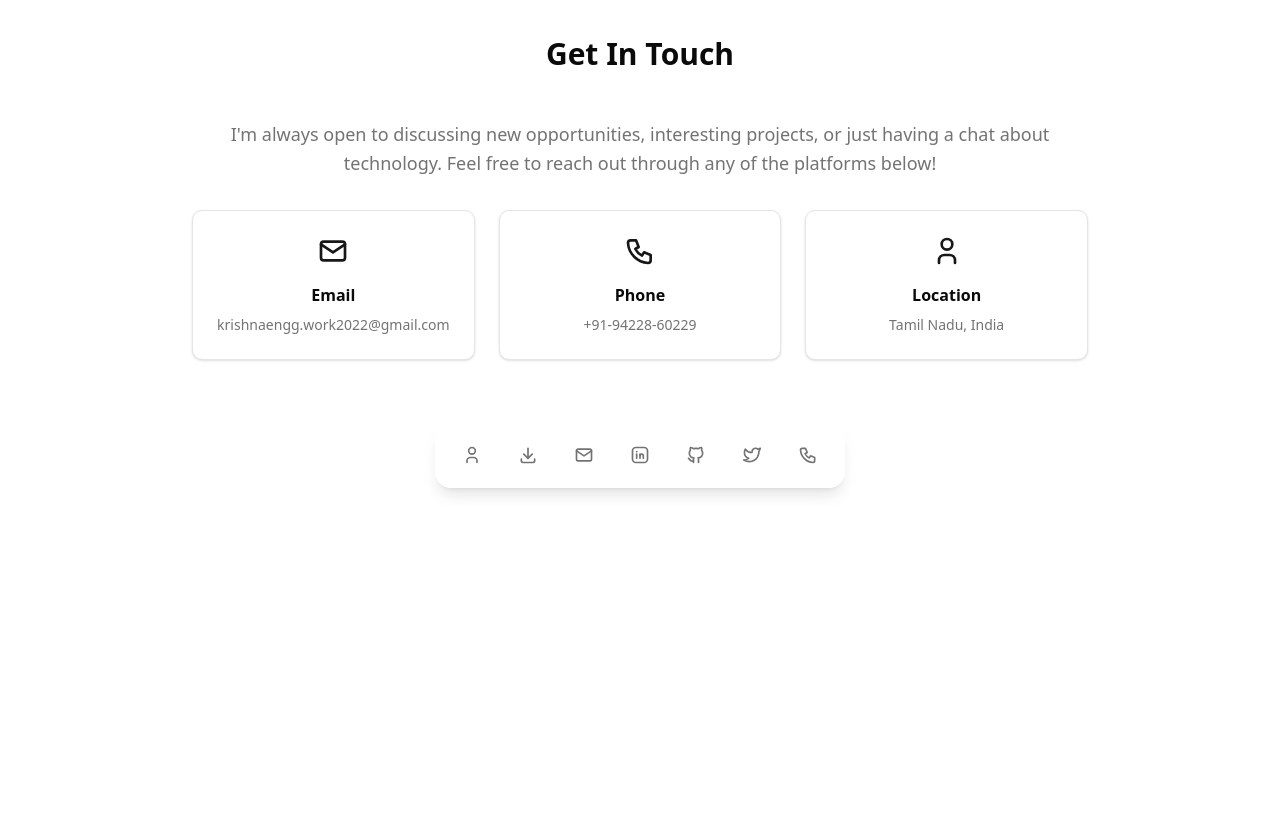
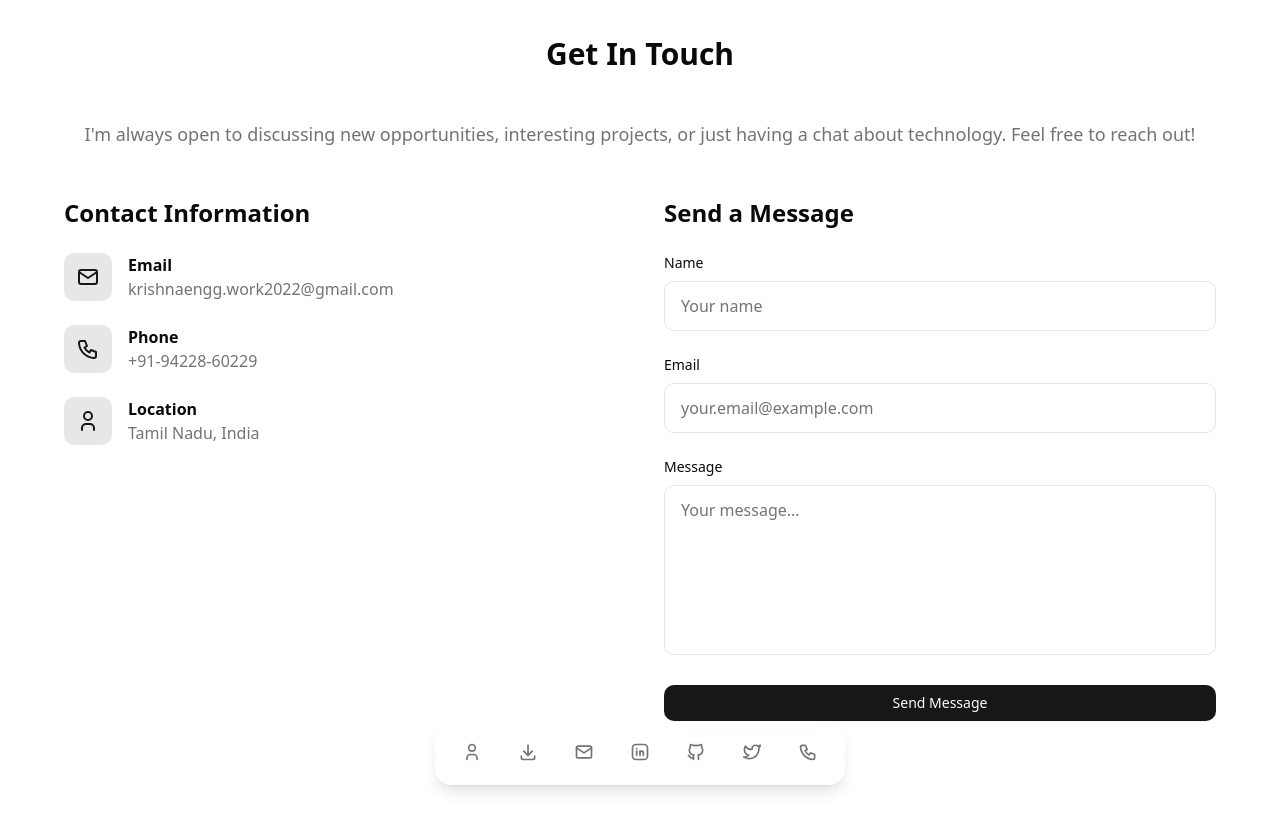
Before and after one commit to KrishnaRandad2023/Final_year_portfolio, a Next.js app: page / in a window 1280 px wide. Shown: the part 5520-6350 px from the top of the page. Before the commit the page ends 6088 px from the top, so only its background shows below. Built offline with nearby package versions, Linux system fonts and the light colour scheme.

Commit message:
Added working contact form with Formspree and corrected contact information from resume

```diff
--- a/src/app/page.js
+++ b/src/app/page.js
@@ -31,7 +31,13 @@ export default function Home() {
             with expertise in Python, Java, React, and cloud technologies.
           </p>
           <div className="flex gap-4 justify-center">
-            <Button onClick={() => document.getElementById('projects').scrollIntoView({ behavior: 'smooth' })}>
+            <Button
+              onClick={() =>
+                document
+                  .getElementById("projects")
+                  .scrollIntoView({ behavior: "smooth" })
+              }
+            >
               View My Work
             </Button>
             <Button
@@ -244,13 +250,20 @@ export default function Home() {
                         Vellore Institute of Technology
                       </h4>
                       <p className="text-lg text-muted-foreground mb-2">
-                        Bachelor of Technology in Computer Science with Specialization in IoT
+                        Bachelor of Technology in Computer Science with
+                        Specialization in IoT
                       </p>
-                      <p className="text-sm text-muted-foreground">Tamil Nadu, India</p>
+                      <p className="text-sm text-muted-foreground">
+                        Tamil Nadu, India
+                      </p>
                     </div>
                     <div className="text-right mt-4 md:mt-0">
-                      <span className="text-2xl font-bold text-primary">9.13 CGPA</span>
-                      <p className="text-sm text-muted-foreground">Sept. 2022 - Present</p>
+                      <span className="text-2xl font-bold text-primary">
+                        9.13 CGPA
+                      </span>
+                      <p className="text-sm text-muted-foreground">
+                        Sept. 2022 - Present
+                      </p>
                     </div>
                   </div>
                 </div>
@@ -265,11 +278,17 @@ export default function Home() {
                       <p className="text-lg text-muted-foreground mb-2">
                         HSC - Maharashtra State Board
                       </p>
-                      <p className="text-sm text-muted-foreground">Maharashtra, India</p>
+                      <p className="text-sm text-muted-foreground">
+                        Maharashtra, India
+                      </p>
                     </div>
                     <div className="text-right mt-4 md:mt-0">
-                      <span className="text-2xl font-bold text-primary">77%</span>
-                      <p className="text-sm text-muted-foreground">May 2020 - Mar. 2022</p>
+                      <span className="text-2xl font-bold text-primary">
+                        77%
+                      </span>
+                      <p className="text-sm text-muted-foreground">
+                        May 2020 - Mar. 2022
+                      </p>
                     </div>
                   </div>
                 </div>
@@ -284,11 +303,17 @@ export default function Home() {
                       <p className="text-lg text-muted-foreground mb-2">
                         SSC - Maharashtra State Board
                       </p>
-                      <p className="text-sm text-muted-foreground">Maharashtra, India</p>
+                      <p className="text-sm text-muted-foreground">
+                        Maharashtra, India
+                      </p>
                     </div>
                     <div className="text-right mt-4 md:mt-0">
-                      <span className="text-2xl font-bold text-primary">97%</span>
-                      <p className="text-sm text-muted-foreground">Jun. 2010 - Mar. 2020</p>
+                      <span className="text-2xl font-bold text-primary">
+                        97%
+                      </span>
+                      <p className="text-sm text-muted-foreground">
+                        Jun. 2010 - Mar. 2020
+                      </p>
                     </div>
                   </div>
                 </div>
@@ -318,13 +343,21 @@ export default function Home() {
                   <div className="mb-4">
                     <ul className="text-sm text-muted-foreground space-y-2">
                       <li>
-                        • Built an Offline Automated Form Filling system processing 500+ voice transcripts daily, extracting structured data from Android apps and boosting data collection efficiency by 35%
+                        • Built an Offline Automated Form Filling system
+                        processing 500+ voice transcripts daily, extracting
+                        structured data from Android apps and boosting data
+                        collection efficiency by 35%
                       </li>
                       <li>
-                        • Architected and optimized a modular NLP pipeline combining T5 and RoBERTa models, achieving 92% accuracy and reducing inference time by 40% through ONNX, TFLite, and GGUF deployment strategies
+                        • Architected and optimized a modular NLP pipeline
+                        combining T5 and RoBERTa models, achieving 92% accuracy
+                        and reducing inference time by 40% through ONNX, TFLite,
+                        and GGUF deployment strategies
                       </li>
                       <li>
-                        • Collaborated with 3 Android engineers across 2 teams to integrate model capabilities, can deliver robust offline functionality for 10,000+ daily active users
+                        • Collaborated with 3 Android engineers across 2 teams
+                        to integrate model capabilities, can deliver robust
+                        offline functionality for 10,000+ daily active users
                       </li>
                     </ul>
                   </div>
@@ -361,14 +394,16 @@ export default function Home() {
                       Web Technologies
                     </h4>
                     <div className="flex flex-wrap gap-3">
-                      {["JavaScript", "HTML", "CSS", "React.js", "Node.js"].map((skill, index) => (
+                      {["JavaScript", "HTML", "CSS", "React.js", "Node.js"].map(
+                        (skill, index) => (
                           <span
                             key={index}
                             className="px-3 py-2 bg-primary/10 text-primary rounded-lg text-sm font-medium"
                           >
                             {skill}
                           </span>
-                      ))}
+                        )
+                      )}
                     </div>
                   </div>
 
@@ -395,7 +430,16 @@ export default function Home() {
                       ML/AI & Data Science
                     </h4>
                     <div className="flex flex-wrap gap-3">
-                      {["NumPy", "Pandas", "Scikit-learn", "Matplotlib", "OpenCV", "ONNX", "TFLite", "GGUF"].map((skill, index) => (
+                      {[
+                        "NumPy",
+                        "Pandas",
+                        "Scikit-learn",
+                        "Matplotlib",
+                        "OpenCV",
+                        "ONNX",
+                        "TFLite",
+                        "GGUF",
+                      ].map((skill, index) => (
                         <span
                           key={index}
                           className="px-3 py-2 bg-primary/10 text-primary rounded-lg text-sm font-medium"
@@ -412,14 +456,16 @@ export default function Home() {
                       Development Tools
                     </h4>
                     <div className="flex flex-wrap gap-3">
-                      {["Git", "VS Code", "Jupyter Notebook", "CodeBlocks"].map((skill, index) => (
+                      {["Git", "VS Code", "Jupyter Notebook", "CodeBlocks"].map(
+                        (skill, index) => (
                           <span
                             key={index}
                             className="px-3 py-2 bg-primary/10 text-primary rounded-lg text-sm font-medium"
                           >
                             {skill}
                           </span>
-                      ))}
+                        )
+                      )}
                     </div>
                   </div>
 
@@ -702,39 +748,123 @@ export default function Home() {
           <h2 className="text-3xl font-bold text-center mb-12 text-foreground">
             Get In Touch
           </h2>
-          <div className="max-w-4xl mx-auto text-center mb-16">
-            <p className="text-lg text-muted-foreground leading-relaxed mb-8">
+          <div className="max-w-6xl mx-auto">
+            <p className="text-lg text-muted-foreground text-center leading-relaxed mb-12">
               I&apos;m always open to discussing new opportunities, interesting
               projects, or just having a chat about technology. Feel free to
-              reach out through any of the platforms below!
+              reach out!
             </p>
 
-            {/* Contact Info Cards */}
-            <div className="grid grid-cols-1 md:grid-cols-3 gap-6 mb-12">
-              <div className="p-6 bg-card rounded-lg border shadow-sm">
-                <IconMail className="h-8 w-8 mx-auto mb-4 text-primary" />
-                <h3 className="font-semibold text-card-foreground mb-2">
+            <div className="grid grid-cols-1 lg:grid-cols-2 gap-12">
+              {/* Contact Information */}
+              <div>
+                <h3 className="text-2xl font-bold text-foreground mb-6">
+                  Contact Information
+                </h3>
+                <div className="space-y-6">
+                  <div className="flex items-center space-x-4">
+                    <div className="p-3 bg-primary/10 rounded-lg">
+                      <IconMail className="h-6 w-6 text-primary" />
+                    </div>
+                    <div>
+                      <h4 className="font-semibold text-card-foreground">
                         Email
-                </h3>
-                <p className="text-muted-foreground text-sm">
+                      </h4>
+                      <p className="text-muted-foreground">
                         krishnaengg.work2022@gmail.com
                       </p>
                     </div>
-              <div className="p-6 bg-card rounded-lg border shadow-sm">
-                <IconPhone className="h-8 w-8 mx-auto mb-4 text-primary" />
-                <h3 className="font-semibold text-card-foreground mb-2">
+                  </div>
+                  <div className="flex items-center space-x-4">
+                    <div className="p-3 bg-primary/10 rounded-lg">
+                      <IconPhone className="h-6 w-6 text-primary" />
+                    </div>
+                    <div>
+                      <h4 className="font-semibold text-card-foreground">
                         Phone
+                      </h4>
+                      <p className="text-muted-foreground">+91-94228-60229</p>
+                    </div>
+                  </div>
+                  <div className="flex items-center space-x-4">
+                    <div className="p-3 bg-primary/10 rounded-lg">
+                      <IconUser className="h-6 w-6 text-primary" />
+                    </div>
+                    <div>
+                      <h4 className="font-semibold text-card-foreground">
+                        Location
+                      </h4>
+                      <p className="text-muted-foreground">Tamil Nadu, India</p>
+                    </div>
+                  </div>
+                </div>
+              </div>
+
+              {/* Contact Form */}
+              <div>
+                <h3 className="text-2xl font-bold text-foreground mb-6">
+                  Send a Message
                 </h3>
-                <p className="text-muted-foreground text-sm">+91-94228-60229</p>
+                <form
+                  action="https://formspree.io/f/xpzgojzy"
+                  method="POST"
+                  className="space-y-6"
+                >
+                  <div>
+                    <label
+                      htmlFor="name"
+                      className="block text-sm font-medium text-card-foreground mb-2"
+                    >
+                      Name
+                    </label>
+                    <input
+                      type="text"
+                      id="name"
+                      name="name"
+                      required
+                      placeholder="Your name"
+                      className="w-full px-4 py-3 bg-card border border-border rounded-lg focus:ring-2 focus:ring-primary focus:border-transparent text-card-foreground placeholder-muted-foreground"
+                    />
                   </div>
-              <div className="p-6 bg-card rounded-lg border shadow-sm">
-                <IconUser className="h-8 w-8 mx-auto mb-4 text-primary" />
-                <h3 className="font-semibold text-card-foreground mb-2">
-                  Location
-                </h3>
-                <p className="text-muted-foreground text-sm">
-                  Tamil Nadu, India
-                </p>
+                  <div>
+                    <label
+                      htmlFor="email"
+                      className="block text-sm font-medium text-card-foreground mb-2"
+                    >
+                      Email
+                    </label>
+                    <input
+                      type="email"
+                      id="email"
+                      name="email"
+                      required
+                      placeholder="your.email@example.com"
+                      className="w-full px-4 py-3 bg-card border border-border rounded-lg focus:ring-2 focus:ring-primary focus:border-transparent text-card-foreground placeholder-muted-foreground"
+                    />
+                  </div>
+                  <div>
+                    <label
+                      htmlFor="message"
+                      className="block text-sm font-medium text-card-foreground mb-2"
+                    >
+                      Message
+                    </label>
+                    <textarea
+                      id="message"
+                      name="message"
+                      required
+                      rows={6}
+                      placeholder="Your message..."
+                      className="w-full px-4 py-3 bg-card border border-border rounded-lg focus:ring-2 focus:ring-primary focus:border-transparent text-card-foreground placeholder-muted-foreground resize-none"
+                    />
+                  </div>
+                  <Button
+                    type="submit"
+                    className="w-full py-3 bg-primary hover:bg-primary/90 text-primary-foreground font-medium rounded-lg transition-colors"
+                  >
+                    Send Message
+                  </Button>
+                </form>
               </div>
             </div>
           </div>
```
Lines whose indentation alone changed are shown as unchanged.
